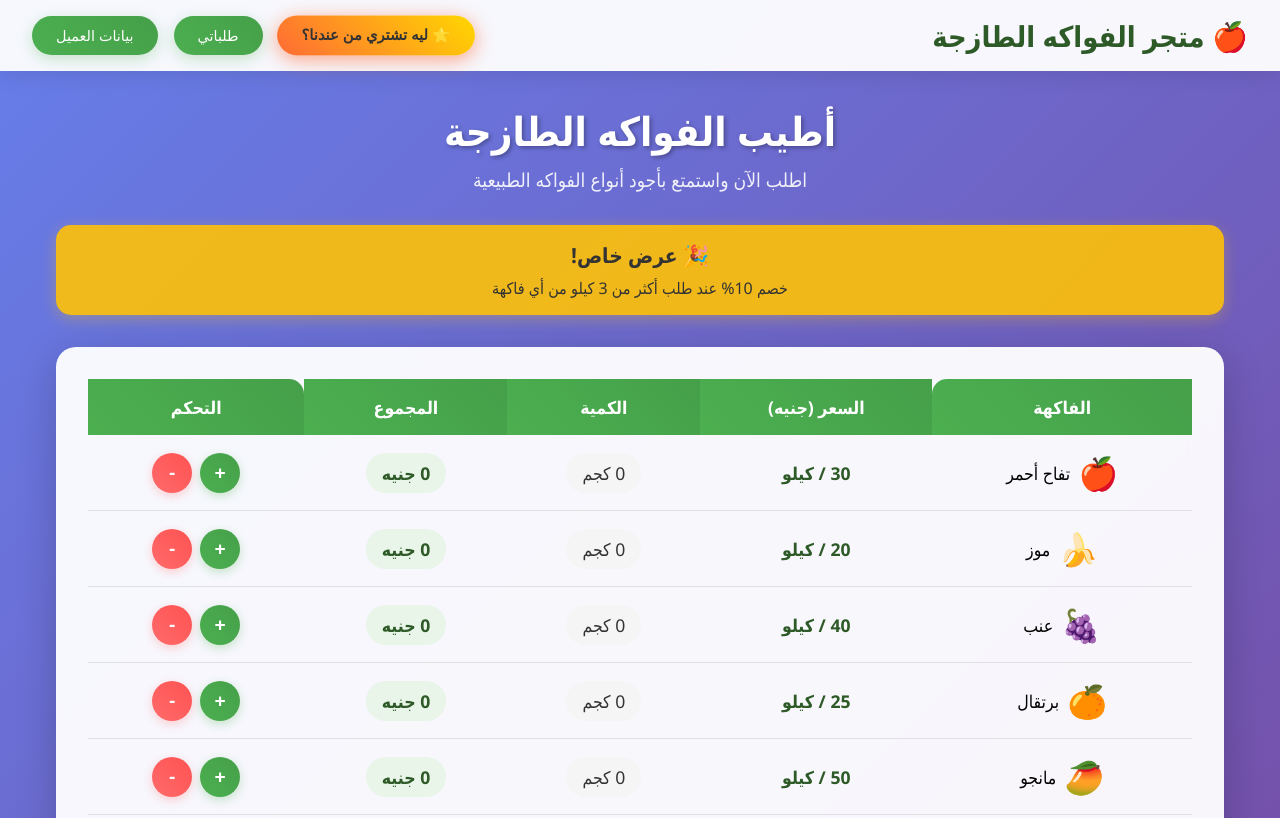
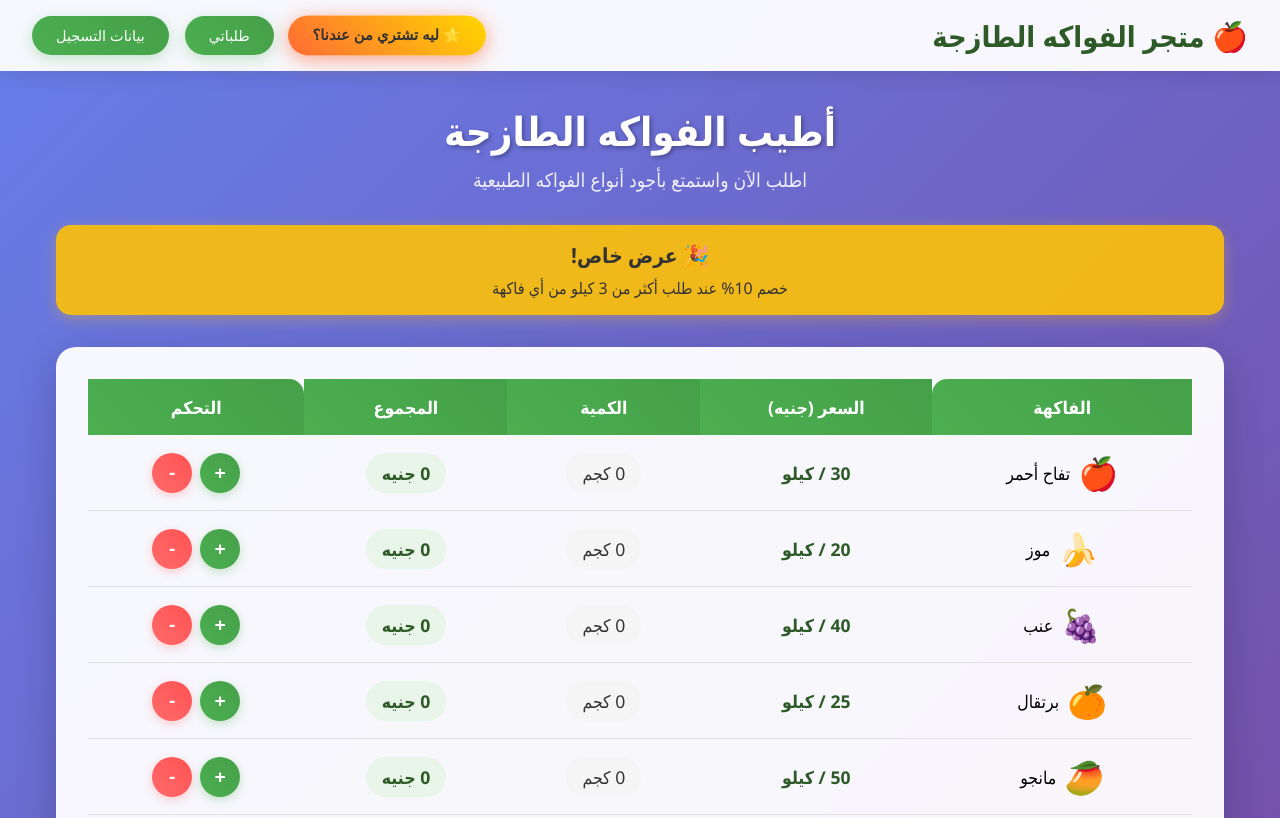
Before and after one commit to brengy/veg, a plain HTML site: page index.html in a window 1280 px wide. Shown: the top 818 px of the page. Drawn offline with Linux system fonts and the light colour scheme; no server answers.

Commit message:
Update index.html

```diff
--- a/index.html
+++ b/index.html
@@ -516,7 +516,7 @@
         <div class="header-buttons" id="headerButtons">
             <button class="flash-btn" onclick="showWhyUs()">⭐ ليه تشتري من عندنا؟</button>
             <button class="header-btn" onclick="showOrders()">طلباتي</button>
-            <button class="header-btn" onclick="showCustomerData()">بيانات العميل</button>
+            <button class="header-btn" onclick="showCustomerData()">بيانات التسجيل</button>
         </div>
     </div>
     <!-- نافذة "ليه تشتري من عندنا" -->
@@ -1127,4 +1127,5 @@ function resetFruitQuantities() {
         };
     </script>
 </body>
+
 </html>
```
